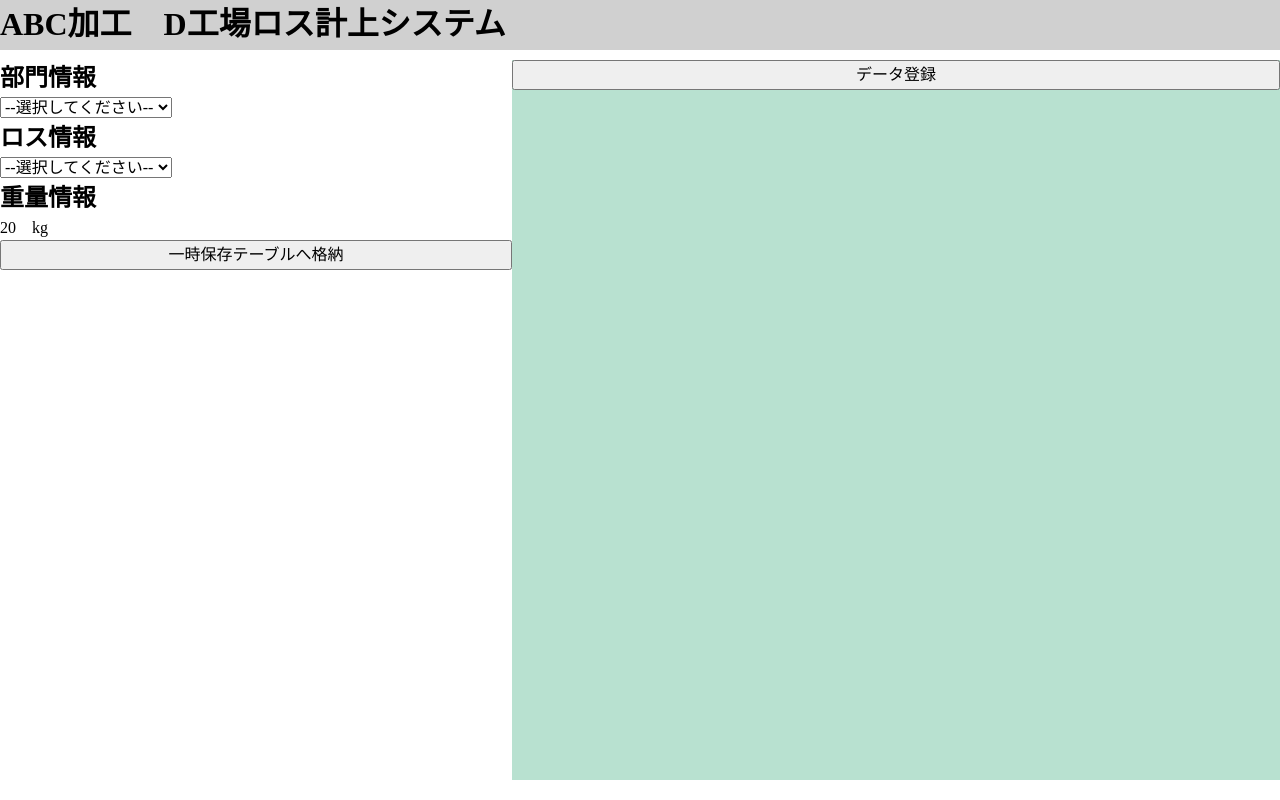
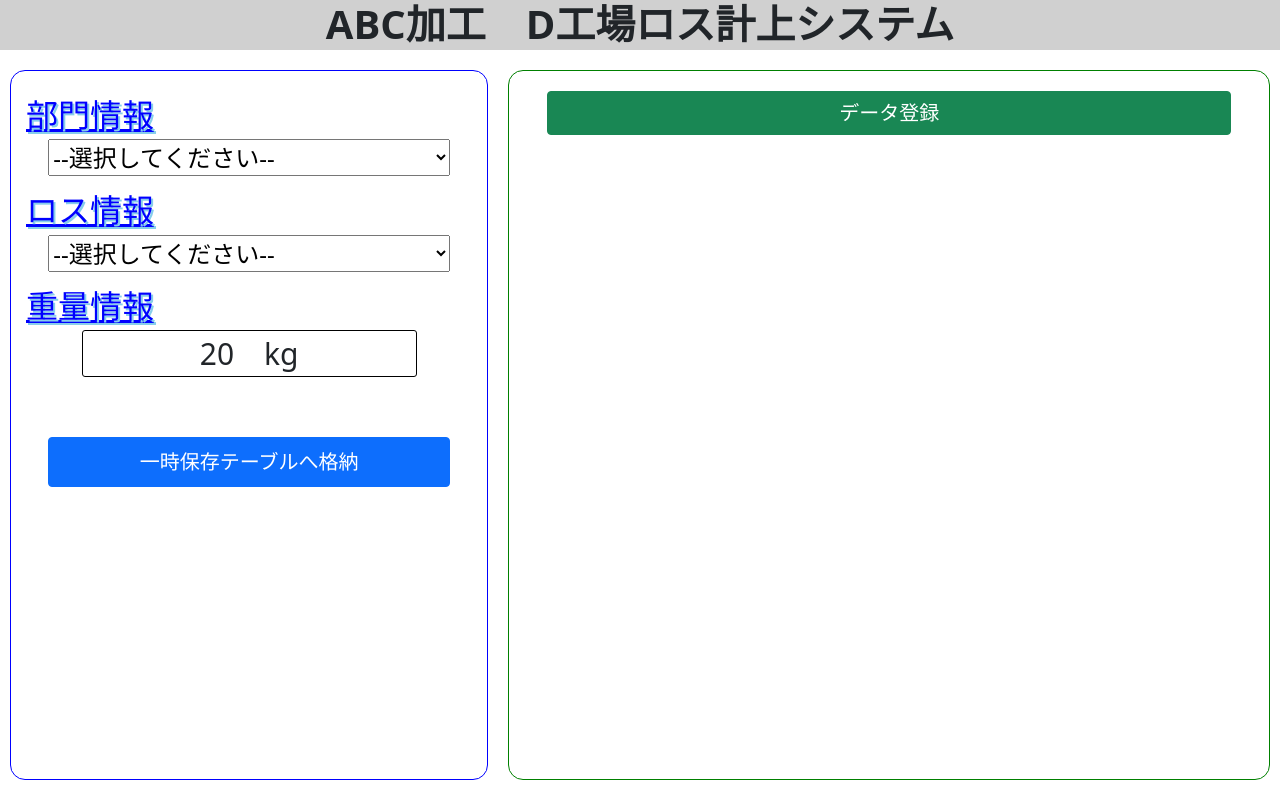
Before and after one commit to f-mio/measure_and_register_weight_app, a Flask app: page / in a window 1280 px wide. Run offline with Flask 2, Linux system fonts and the light colour scheme; some libraries are stand-ins or nearby versions.

Commit message:
UIデザイン調整

```diff
--- a/static/index.css
+++ b/static/index.css
@@ -2,8 +2,11 @@
 h1.title {
     height: 50px;
     background-color: rgba(100, 100, 100, 0.3);
+    size: 24px;
     font-weight: 700;
     margin-bottom: 10px;
+    text-align: center;
+    text-shadow: black;
 }
 
 /*
@@ -16,18 +19,26 @@ div.main-area{
 }
 
 div.input-area{
-    height: calc(100vh - 50px -10px);
-    width: 40%;
+    height: calc(100vh - 50px - 40px);
+    width: calc(40% - 30px);
     display: flex;
     flex-direction: column;
+    justify-content: flex-start;
+    align-items: flex-start;
+    margin: 10px 10px;
+    padding: 10px 15px;
+    border: solid blue 1px;
+    border-radius: 15px;
 }
 
 div.tmp-table-area{
-    background-color: rgba(20, 155, 100, 0.3);
+    height: calc(100vh - 50px - 40px);
     width: 60%;
-    height: calc(100vh - 50px - 10px - 20px);
     display: flex;
     flex-direction: column;
+    margin: 10px 10px;
+    border: solid green 1px;
+    border-radius: 15px;
     overflow-y: scroll;
 }
 
@@ -36,20 +47,117 @@ div.tmp-table-area{
   入力エリア
 */
 
+div.input-area h2{
+    color: blue;
+    text-shadow: skyblue 2px 2px;
+    text-decoration: underline blue;
+    margin-top: 15px;
+    margin-bottom: 5px;
+}
+
+div.input-area div.select-department-area,
+div.input-area div.select-waste-name-area{
+    width: 100%;
+}
+
+div.input-area div.select-department-area select,
+div.input-area div.select-waste-name-area select{
+    width: 90%;
+    font-size: 24px;
+    margin-left: 5%;
+}
+
+div.input-area div.display-weight-area{
+    width: 100%;
+}
+
+div.input-area div.display-weight-area p{
+    width: 75%;
+    font-size: 30px;
+    border: solid black 1px;
+    border-radius: 3px;
+    text-align: center;
+    margin-left: 12.5%;
+}
+
+div.submit-tmp-table-area{
+    width: 100%;
+    display: flex;
+    flex-direction: column;
+    align-items: center;
+    margin-top: 60px;
+}
+
+button.submit-tmp-table-btn{
+    width: 90%;
+    height: 50px;
+    font-size: 20px;
+}
+
 
 /*
-  入力テーブル
+  データ保管テーブル
 */
+
+button.submit-db-btn{
+    width: 90%;
+    margin: 20px 5%;
+    font-size: 20px;
+}
+
 table.tmp-record-table{
     width: 90%;
-    padding-left: 5%;
-    border-collapse:  collapse;
+    margin-left: 5%;
+    background-color: rgba(20, 155, 100, 0.3);
+    border-collapse: collapse;
+    margin-bottom: 5px;
+    text-align: center;
 }
 
+table.tmp-record-table thead,
 table.tmp-record-table tbody{
-    height: calc(100vh - 50px - 10px - 40px);
+    width: 100%;
 }
 
-table.tmp-record-table th,table.tmp-record-table td{
+table.tmp-record-table tbody td{
+    height: auto;
+}
+
+table.tmp-record-table th,
+table.tmp-record-table td{
     border: solid 1px black;
 }
+
+table.tmp-record-table th.remove-btn-area,
+table.tmp-record-table th.record-team-id,
+table.tmp-record-table th.record-waste-id{
+    width: 10%;
+};
+
+table.tmp-record-table th.record-team-name,
+table.tmp-record-table th.record-waste-name,
+table.tmp-record-table th.record-waste-weight{
+    width: 25%;
+}
+
+table.tmp-record-table th.record-waste-weight{
+    width: 20%;
+}
+
+table.tmp-record-table td.remove-btn-area{}
+
+table.tmp-record-table td.remove-btn-area:hover{
+    background-color: rgba(255, 0, 0, 0.7);
+    cursor: pointer;
+}
+
+/* table.tmp-record-table tbody td.remove-btn-area  */
+div.removeBtnDiv{
+    width: 100%;
+}
+
+table.tmp-record-table tbody td.remove-btn-area img{
+    height: 25px;
+    display: block;
+    margin: auto;
+}
--- a/static/index.js
+++ b/static/index.js
@@ -29,7 +29,7 @@ function submitTmpTableBtnClick(){
       - (TODO) XXXX
     */
 
-    const colClassNameList = ["record-team-id", "record-team-name", "record-waste-id", "record-waste-name", "record-waste-weight"];
+    const colClassNameList = ["remove-btn-area","record-team-id", "record-team-name", "record-waste-id", "record-waste-name", "record-waste-weight"];
 
     const theadElement = document.querySelector('thead'),
         checkThElement = theadElement.querySelector('th');
@@ -53,28 +53,26 @@ function submitTmpTableBtnClick(){
         wasteId = selectWasteForm.value;
     let wasteName;
 
-    wasteOptions = selectWasteForm.querySelectorAll('option')
+    wasteOptions = selectWasteForm.querySelectorAll('option');
     wasteOptions.forEach( option => {
         if (option.value == wasteId) {
-            wasteName = option.innerText
-        }
+            wasteName = option.innerText;
+        };
     })
 
     // weightの取り出し
     const weightValue = document.getElementById("weight_value").innerText;
 
-    const newRecord = [teamId, teamName, wasteId, wasteName, weightValue]
+    const newRecord = [null, teamId, teamName, wasteId, wasteName, weightValue]
 
     if (teamId!="0" && wasteId !="0") {
         // header作成が必要か確認。　必要な場合作成する。
         if (checkThElement == null) {
-            const headerRecord = ["班id", "班名", "ゴミid", "ゴミ名", "廃棄量"];
+            const headerRecord = ["削除","班id", "班名", "ゴミid", "ゴミ名", "廃棄量"];
             addRecordToTmpTable(theadElement, "th", colClassNameList, headerRecord);
-        }
-
+        };
         addRecordToTmpTable(tbodyElement, "td", colClassNameList, newRecord);
-    }
-
+    };
 }
 
 
@@ -112,6 +110,16 @@ function addRecordToTmpTable(destinationElement, colType, colClassNameList, reco
         const colElement = document.createElement(`${colType}`);
         colElement.setAttribute('class', `${colClassNameList[i]}`);
         colElement.innerText = colValue;
+
+        // 先頭に削除用ボタンを挿入
+        if (i==0 && (colType == "td")) {
+            const removeBtnImg = document.createElement("img");
+            removeBtnImg.setAttribute('class', 'remove-btn-img');
+            removeBtnImg.setAttribute('src', removeBtnUrl)
+            removeBtnImg.setAttribute('alt', '削除ボタン')
+            colElement.appendChild(removeBtnImg);
+        };
+
         trElement.appendChild(colElement);
         i = i + 1
     });
--- a/templates/index/index.html
+++ b/templates/index/index.html
@@ -6,12 +6,12 @@
     <link rel="icon" type="image/png" href="{{url_for('static', filename='favicon.png')}}">
 
     <!-- For applying css -->
+    <link href="https://cdn.jsdelivr.net/npm/bootstrap@5.0.2/dist/css/bootstrap.min.css" rel="stylesheet" integrity="sha384-EVSTQN3/azprG1Anm3QDgpJLIm9Nao0Yz1ztcQTwFspd3yD65VohhpuuCOmLASjC" crossorigin="anonymous">
     <link rel="stylesheet" type="text/css" href="{{url_for('static', filename='reset.css')}}">
     <link rel="stylesheet" type="text/css" href="{{url_for('static', filename='index.css')}}">
 
     <!-- For applying javascript -->
     <script src="{{url_for('static', filename='index.js')}}"></script>
-    <!-- <script src="https://stackpath.bootstrapcdn.com/bootstrap/4.2.1/js/bootstrap.min.js" integrity="sha384-B0UglyR+jN6CkvvICOB2joaf5I4l3gm9GU6Hc1og6Ls7i6U/mkkaduKaBhlAXv9k" crossorigin="anonymous"></script> -->
 
     <meta name="author" content="F Mio">
     <!-- <meta name="keyword" content="loss system,iot"> -->
@@ -24,7 +24,7 @@
     <div class="main-area">
 
         <div class="input-area">
-            <h2 class="section-title">部門情報</h2>
+            <h2 class="department-info-title">部門情報</h2>
             <div class="select-department-area">
                 <select class="select-team-form" id="select_team_form">
                     <option value="0">--選択してください--</option>
@@ -34,8 +34,8 @@
                 </select>
             </div>
 
-            <h2 class="w-title">ロス情報</h2>
-            <div class="select-department-area">
+            <h2 class="waste-info-title">ロス情報</h2>
+            <div class="select-waste-name-area">
                 <select class="select-waste-form" id="select_waste_form">
                     <option value="0">--選択してください--</option>
                     {% for value, form_text in waste_names %}
@@ -48,11 +48,13 @@
             <div class="display-weight-area">
                 <p class="display-weight-box"><span class="weight-display" id="weight_value">21.2</span>　kg</p>
             </div>
-            <button class="submit-tmp-table-btn" id="submit_tmp_table_btn">一時保存テーブルへ格納</button>
+            <div class="submit-tmp-table-area">
+                    <button class="btn btn-primary submit-tmp-table-btn" id="submit_tmp_table_btn">一時保存テーブルへ格納</button>
+            </div>
         </div>
 
         <div class="tmp-table-area">
-            <button class="submit-db-btn" id="submit_db_btn">データ登録</button>
+            <button class="btn btn-success submit-db-btn" id="submit_db_btn">データ登録</button>
             <table class="tmp-record-table">
                 <thead></thead>
                 <tbody></tbody>
@@ -61,7 +63,8 @@
 
     </div>
     <script>
-        const apiBaseUrl = "http://127.0.0.1:5555/api";
+        const apiBaseUrl = "http://127.0.0.1:5555/api",
+            removeBtnUrl = "{{url_for('static',filename='removeBtn.png')}}";
         let testRes;
 
         const submitTmpTableBtn = document.getElementById('submit_tmp_table_btn'),
```
Also changed, not shown: static/removeBtn.png (added).
